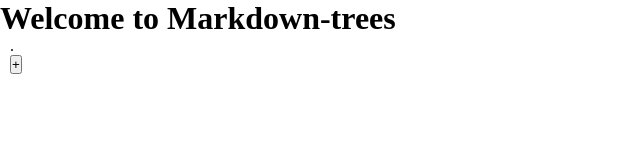
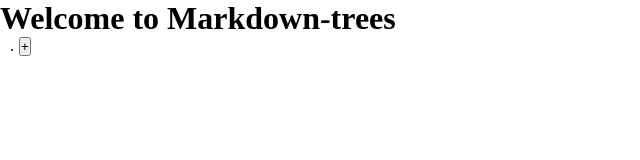
Before and after one commit to PezCoder/markdown-trees, a React (Vite) app: page / in a window 1280 px wide. Shown: the top 160 px of the page, without its empty margins (0-640 px from the left). Built offline with nearby package versions, Linux system fonts and the light colour scheme.

Commit message:
Devide app to container & child, add logic to add node to a child

```diff
--- a/src/components/App.jsx
+++ b/src/components/App.jsx
@@ -1,6 +1,6 @@
 import React from 'react';
 import ReactDOM from 'react-dom';
-import DirectoryTree from './DirectoryTree.jsx';
+import DirectoryTreeContainer from './DirectoryTreeContainer.jsx';
 import { TreeProvider } from '../contexts/TreeContext.js';
 
 const App = function() {
@@ -8,7 +8,7 @@ const App = function() {
     <TreeProvider>
       <h1>Welcome to Markdown-trees </h1>
       <section className="ui-tree">
-        <DirectoryTree />
+        <DirectoryTreeContainer />
       </section>
     </TreeProvider>
   );
--- a/src/components/DirectoryTree.jsx
+++ b/src/components/DirectoryTree.jsx
@@ -1,29 +1,31 @@
 import React from 'react';
 import './DirectoryTree.scss';
-import TreeContext from '../contexts/TreeContext.js';
 
 class DirectoryTree extends React.Component {
-  renderNode(node, addNode) {
+  renderNode(node, addNode, key) {
     return (
-      <React.Fragment key={node}>
-        <p>{ node }</p>
-        <button onClick={addNode}>+</button>
-      </React.Fragment>
+      <p key={key}>
+        { node }
+        <button onClick={() => addNode(key, node)}>+</button>
+      </p>
     );
   }
 
-  renderTree(tree, addNode) {
+  renderTree() {
+    const {tree, addNode, parentKey} = this.props;
     let composedTree = [];
+
     for (let node in tree) {
+      const nodeKey = node + (parentKey ? '/' + parentKey : '');
       if (tree[node] === null) {
         composedTree.push(
-          this.renderNode(node, addNode)
+          this.renderNode(node, addNode, nodeKey)
         );
       } else if (typeof tree[node] === "object") {
         composedTree.push(
-          <React.Fragment key={node}>
-            { this.renderNode(node) }
-            <DirectoryTree tree={tree[node]} />
+          <React.Fragment key={nodeKey}>
+            { this.renderNode(node, addNode, nodeKey) }
+            <DirectoryTree {...this.props} tree={tree[node]} parentKey={nodeKey} />
           </React.Fragment>
         );
       } else {
@@ -36,13 +38,9 @@ class DirectoryTree extends React.Component {
 
   render() {
     return (
-      <TreeContext.Consumer>
-        {({ tree, addNode }) => (
-          <section className="each-subtree">
-            { this.renderTree(tree, addNode) }
-          </section>
-        )}
-      </TreeContext.Consumer>
+      <section className="each-subtree">
+        { this.renderTree() }
+      </section>
     );
   }
 }
--- a/src/components/DirectoryTree.scss
+++ b/src/components/DirectoryTree.scss
@@ -10,4 +10,8 @@
 
 .each-subtree {
     margin-left: 10px;
+
+    button {
+        margin-left: 5px;
+    }
 }
--- /dev/null
+++ b/src/components/DirectoryTreeContainer.jsx
@@ -0,0 +1,13 @@
+import React from 'react';
+import DirectoryTree from './DirectoryTree.jsx';
+import TreeContext from '../contexts/TreeContext.js';
+
+export default function DirectoryTreeContainer() {
+  return (
+      <TreeContext.Consumer>
+        {treeContext => (
+          <DirectoryTree {...treeContext} />
+        )}
+      </TreeContext.Consumer>
+  );
+};
--- a/src/contexts/TreeContext.js
+++ b/src/contexts/TreeContext.js
@@ -10,12 +10,47 @@ export class TreeProvider extends React.Component {
     super();
     this.state = {
       tree: initialTreeState,
-      addNode: this.addNode,
+      addNode: this.addNode.bind(this),
     };
   }
 
-  addNode() {
-    console.log('adding node');
+  /*
+   Function uses the pathToAdd to find where the new node needs to be added
+
+   For example:
+   {
+      parent: {
+        child: null,
+      }
+    }
+
+    pathToAdd: 'parent' represents node needs to be added under parent object
+    pathToAdd: 'parent/child' represents node needs to be added under parent[child] object
+  */
+  addNode(pathToAdd, node) {
+    this.setState({
+      'tree': this.getNewNodeOnPath(pathToAdd, node),
+    });
+  }
+
+  getNewNodeOnPath(path, node) {
+    const indexOfSeparator = path.indexOf('/');
+
+    // breaking condition
+    if (indexOfSeparator === -1) {
+      return {
+        [path]: {
+          [node]: null,
+        },
+      };
+    }
+
+    const leftHalf = path.substring(0, indexOfSeparator);
+    const rightHalf = path.substring(indexOfSeparator + 1, path.length);
+
+    return {
+      [leftHalf]: this.getNewNodeOnPath(rightHalf, node),
+    };
   }
 
   render() {
```
Also changed, not shown: 1 other file (tests, documents, lock files or other folders).
